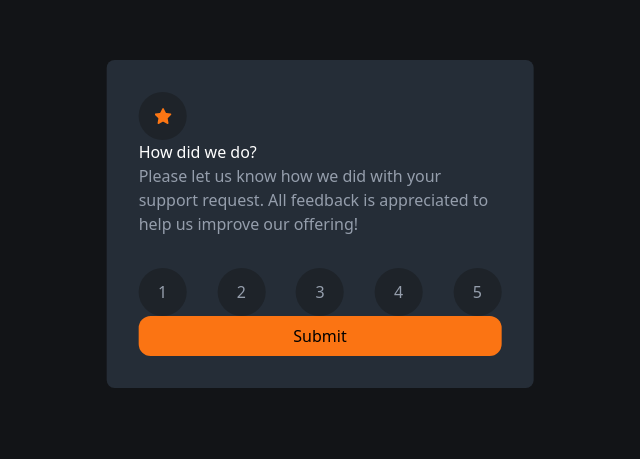
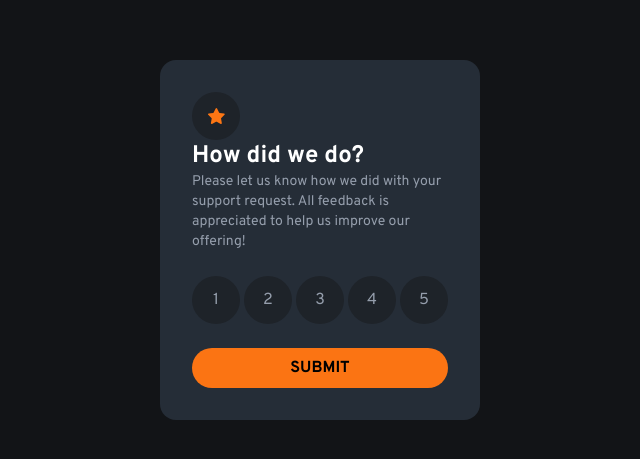
Before and after one commit to Lansa-18/Interactive-Rating-React, a React (Create React App) app: page / in a window 1280 px wide. Shown: the part 207-666 px from the top of the page, without its empty margins (320-960 px from the left). Built offline with nearby package versions, Linux system fonts and the light colour scheme.

Commit message:
progress

```diff
--- a/src/App.js
+++ b/src/App.js
@@ -2,7 +2,7 @@ import iconStar from './images/icon-star.svg';
 
 export default function App() {
   return (
-    <div className="bg-very-dark-blue h-screen">
+    <div className="bg-very-dark-blue h-screen font-overpass">
       <Rating />
     </div>
   );
@@ -10,22 +10,22 @@ export default function App() {
 
 function Rating() {
   return (
-    <section className="absolute left-1/2 transform -translate-x-1/2 top-1/3 bg-dark-blue w-1/3 rounded-lg p-8">
+    <section className="absolute left-1/2 transform -translate-x-1/2 top-1/3 bg-dark-blue w-1/4 rounded-2xl p-8">
       <div className='bg-small-dark-blue rounded-full flex justify-center items-center w-12 h-12'>
         <img src={iconStar} alt='star-icon'></img>
       </div>
-      <h1 className='text-white'>How did we do?</h1>
-      <p className='text-light-grey'>
+      <h1 className='font-bold text-white text-sm 900:text-2xl'>How did we do?</h1>
+      <p className='font-normal text-light-grey text-sm'>
       Please let us know how we did with your support request. All feedback is appreciated to help us improve our offering!
       </p>
-      <div className='flex justify-between mt-8'>
+      <div className='flex justify-between mt-6'>
         <RateNumbers>1</RateNumbers>
         <RateNumbers>2</RateNumbers>
         <RateNumbers>3</RateNumbers>
         <RateNumbers>4</RateNumbers>
         <RateNumbers>5</RateNumbers>
       </div>
-      <button className='bg-orange py-2 rounded-xl w-full'>Submit</button>
+      <button className='font-bold bg-orange py-2 rounded-3xl w-full mt-6'>SUBMIT</button>
     </section>
   )
 }
--- a/tailwind.config.js
+++ b/tailwind.config.js
@@ -5,6 +5,14 @@ module.exports = {
   ],
   theme: {
     extend: {
+      screens: {
+        'sm': '640px',
+        'md': '768px',
+        '900': '900px',
+        'lg': '1024px',
+        'xl': '1280px',
+        '2xl': '1536px',
+      },
       colors: {
         'dark-blue': 'hsl(213, 19%, 18%)',
         'very-dark-blue': 'hsl(216, 12%, 8%)',
```
